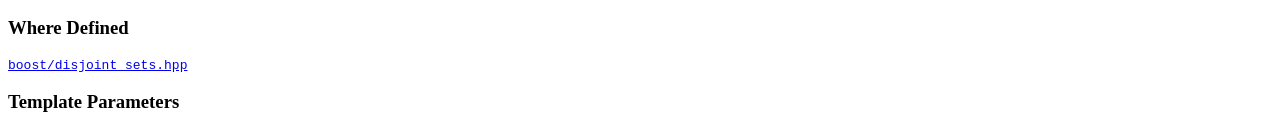
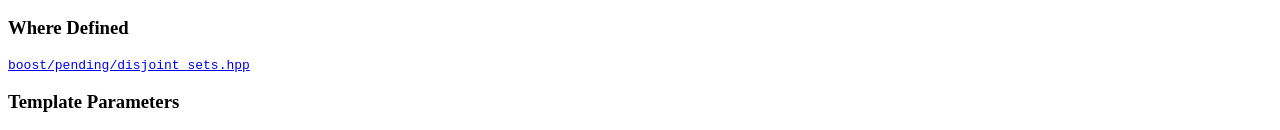
Before and after one commit to boostorg/disjoint_sets, a plain HTML site: page disjoint_sets.html in a window 1280 px wide. Shown: the part 265-395 px from the top of the page. Drawn offline with Linux system fonts and the light colour scheme.

Commit message:
Merge disjoint_sets documentation fix.
[SVN r78392]

```diff
--- a/disjoint_sets.html
+++ b/disjoint_sets.html
@@ -31,7 +31,7 @@
   "./bibliography.html#clr90">2</a>].</p>
 
   <h3>Where Defined</h3><a href=
-  "../../boost/pending/disjoint_sets.hpp"><tt>boost/disjoint_sets.hpp</tt></a>
+  "../../boost/pending/disjoint_sets.hpp"><tt>boost/pending/disjoint_sets.hpp</tt></a>
 
   <h3>Template Parameters</h3>
 
```
